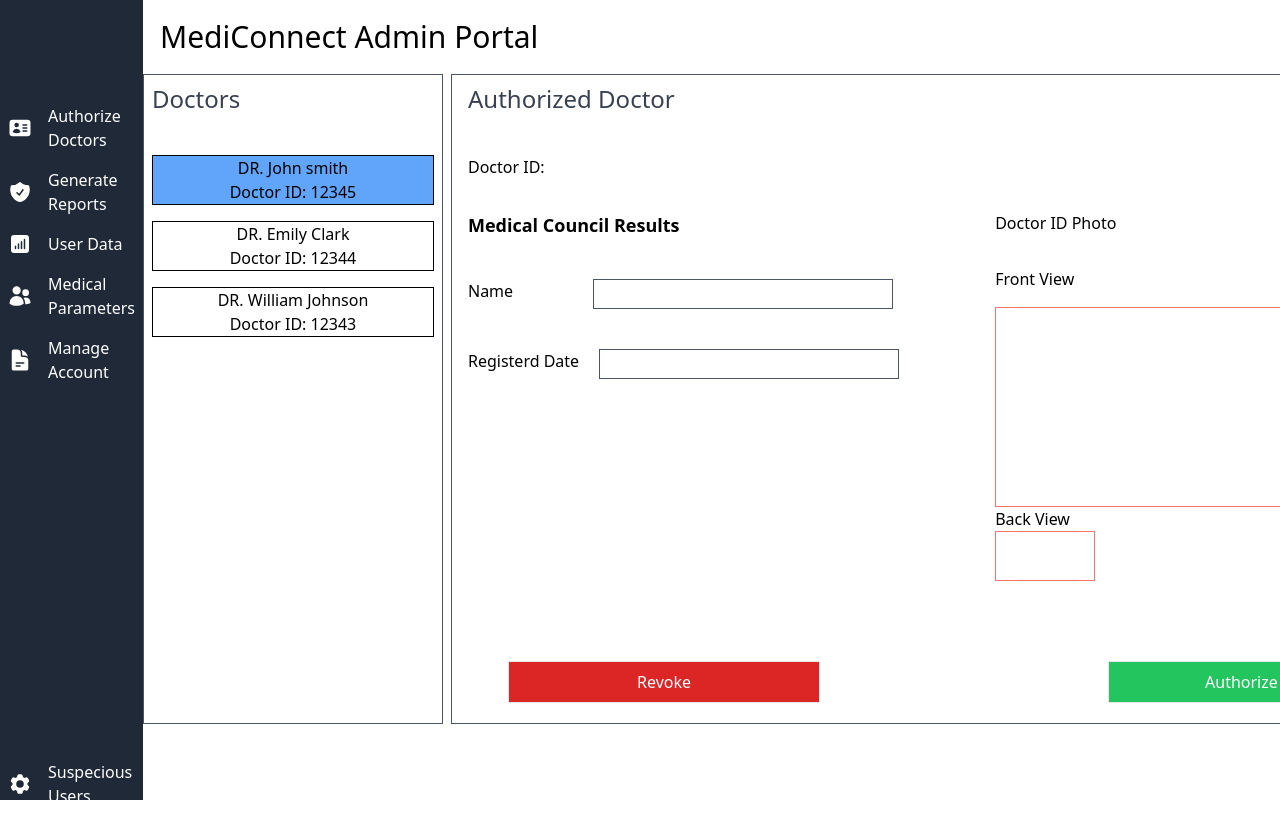
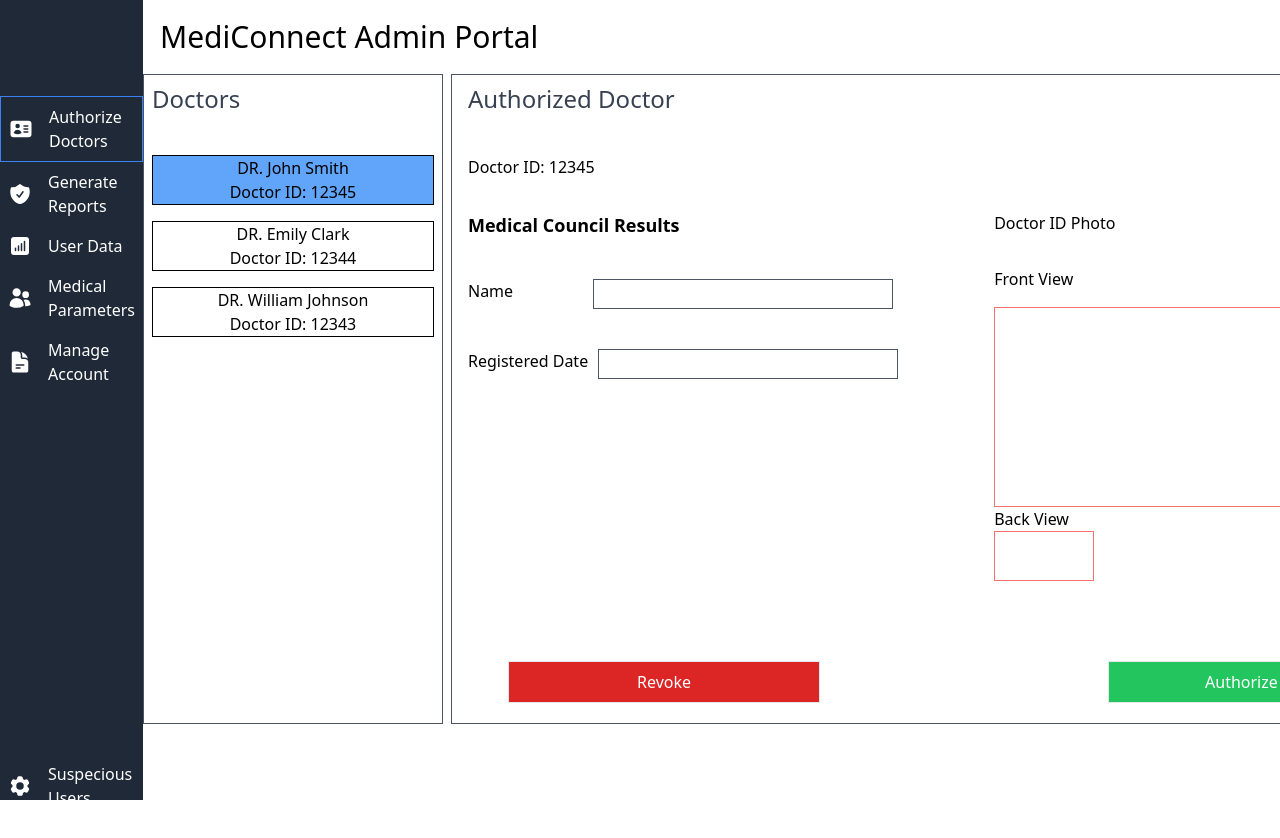
Before and after one commit to Medical-Care-Management-System/Mediconnect-Admin-Frontend, a React (Create React App) app: page / in a window 1280 px wide. Shown: the top 838 px of the page. Built offline with nearby package versions, Linux system fonts and the light colour scheme.

Commit message:
Doctor and Authorize Doctor component Done

```diff
--- a/src/App.js
+++ b/src/App.js
@@ -1,29 +1,45 @@
-import React from 'react';
+import React, { useState } from 'react';
 import Head from './Head';
 import SideBar from './SideBar';
 import DoctorContainer from './DoctorContainer';
 import AuthorizedDoctor from './AuthorizedDoctor';
 
 function App() {
+
+  //sample  data
+  const [doctorData, setDoctorData] = useState([
+    { name: "John Smith", doctor_id: 12345 },
+    { name: "Emily Clark", doctor_id: 12344 },
+    { name: "William Johnson", doctor_id: 12343 },
+  ]);
+
+  // Function to remove the first doctor and update the doctorData state
+  const removeFirstDoctor = () => {
+    if (doctorData.length > 0) {
+      const updatedData = doctorData.slice(1); // Remove the first doctor
+      setDoctorData(updatedData); // Update state
+    }
+  };
+
+  // Get the first doctor's ID
+  const firstDoctorId = doctorData.length > 0 ? doctorData[0].doctor_id : null;
+
   return (
     <div className="flex">
       <SideBar />
       <div className="flex-1 flex flex-col">
         <Head />
-          <main className="flex justify-items-center   ">
+        <main className="flex justify-items-center">
           <div className='border border-gray-600' style={{ width: '300px', height: '650px' }}>
-              <DoctorContainer/>
+            <DoctorContainer doctorData={doctorData} />
           </div>
-            <div className='px-1'>
+          <div className='px-1'></div>
+          <div className='border border-gray-600 ' style={{ width: '1000px', height: '650px' }}>
+            <AuthorizedDoctor doctorId={firstDoctorId} onDoctorAction={removeFirstDoctor} />
           </div>
-            <div className='border border-gray-600 ' style={{ width: '1000px', height: '650px' }}>
-              <AuthorizedDoctor/>
-            </div>
-
         </main>
       </div>
     </div>
-
   );
 }
 
--- a/src/AuthorizedDoctor.jsx
+++ b/src/AuthorizedDoctor.jsx
@@ -1,15 +1,26 @@
-import React from 'react'
+import React from 'react';
 
-const AuthorizedDoctor = () => {
+const AuthorizedDoctor = ({ doctorId, onDoctorAction }) => {
+
+    const HandleClick=(value)=>{
+
+        if(value===true){
+            console.log('Accepted');
+        }
+        else{
+            console.log("Rejected");
+        }
+        onDoctorAction();
+    };
   return (
     <div className=''>
       <div className='text-gray-700 px-4 py-2 text-2xl'>
         Authorized Doctor
       </div>
       <div className='px-4 py-8'>
-            Doctor ID:
+        Doctor ID: {doctorId ? doctorId : ''}
       </div>
-        <div className=' flex '>
+      <div className='flex'>
         <div className='px-4'>
           <div className='text-lg font-semibold'>
             Medical Council Results
@@ -17,63 +28,38 @@ const AuthorizedDoctor = () => {
           <div className='flex items-center justify-center'>
             <div>
               <div className='flex py-10 '>
-                            <div className=''>
-                                Name
+                <div>Name</div>
+                <div className='px-10'></div>
+                <div className='border border-gray-600' style={{ width: '300px', height: '30px' }}></div>
               </div>
-                            <div className='px-10'>
-                            </div>
-                            <div className='border border-gray-600' style={{ width: '300px', height: '30px' }}>
-
+              <div className='flex '>
+                <div>Registered Date</div>
+                <div style={{ width: '10px' }}></div>
+                <div className='border border-gray-600' style={{ width: '300px', height: '30px' }}></div>
               </div>
             </div>
-                        <div className='flex '>
-                            <div>
-                                Registerd Date
-                            </div>
-                            <div style={{width:'20px'}}></div>
-                            <div className='border border-gray-600' style={{ width: '300px', height: '30px' }}>
-
           </div>
         </div>
-
+        <div className='p-10'></div>
+        <div id='Photo'>
+          <div>Doctor ID Photo</div>
+          <div className='pt-8 pb-4'>Front View</div>
+          <div className='border border-red-400' style={{ width: '300px', height: '200px' }}></div>
+          <div>Back View</div>
+          <div className='border border-red-400' style={{ width: '100px', height: '50px' }}></div>
         </div>
       </div>
-
-            </div>
-            <div className='p-10'>
-
-            </div>
-            <div id='Photo' >
-                <div>
-                    Doctor ID Photo
-                </div>
-                <div className='pt-8 pb-4'>
-                    Front View
-                </div>
-                <div className='border border-red-400' style={{ width: '300px', height: '200px' }}>
-
-                </div>
-                <div>
-                    Back View
-                </div>
-                <div className='border border-red-400' style={{ width: '100px', height: '50px' }}>
-
-                </div>
-            </div>
-
-        </div>
       <div className='flex pl-14 pt-20'>
-            <button className='border bg-red-600 px-32 py-2 text-white' onClick={()=>{}}>
+        <button className='border bg-red-600 px-32 py-2 text-white' onClick={()=>HandleClick(false)}>
           Revoke
         </button>
         <div className='px-36'></div>
-            <button className='border bg-green-500 px-24 text-white' onClick={()=>{}}>
+        <button className='border bg-green-500 px-24 text-white' onClick={()=>HandleClick(true)}>
           Authorize Doctor
         </button>
-
       </div>
     </div>
-  )
-}
+  );
+};
 
 export default AuthorizedDoctor;
--- a/src/DoctorContainer.jsx
+++ b/src/DoctorContainer.jsx
@@ -1,17 +1,12 @@
-import React from 'react'
+import React from 'react';
 
-const DoctorContainer = () => {
-    const doctor_data=[
-        {name:"John smith",doctor_id:12345},
-        {name:"Emily Clark",doctor_id:12344},
-        {name:"William Johnson",doctor_id:12343},
-    ]
+const DoctorContainer = ({ doctorData }) => {
   return (
     <div>
       <div className='text-gray-700 p-2 text-2xl'>Doctors</div>
       <div>
         <div className="mt-6">
-              {doctor_data.map((item, index) => (
+          {doctorData.map((item, index) => (
             <div
               key={index}
               className="flex flex-col p-2 cursor-default"
@@ -26,8 +21,6 @@ const DoctorContainer = () => {
       </div>
     </div>
   );
+};
 
-
-}
-
-export default DoctorContainer
+export default DoctorContainer;
--- a/src/SideBar.jsx
+++ b/src/SideBar.jsx
@@ -1,30 +1,25 @@
 import React, { useState } from 'react';
 import { ShieldIcon, StatsIcon, UsersIcon, AuthorizeIcon, ManageIcon, SettingIcon, WarningIcon } from './Icons/icon.js';
 
-
-
 const SideBar = () => {
-  const [activeItem, setActiveItem] = useState({ name: 'Authorize Doctors', icon: <AuthorizeIcon/> });
+  const [activeItem, setActiveItem] = useState({ name: 'Authorize Doctors', icon: <AuthorizeIcon /> });
 
   const handleItemClick = (item) => {
     setActiveItem(item);
   };
 
   const menuItems = [
-    { name: 'Authorize Doctors', icon: <AuthorizeIcon/> },
+    { name: 'Authorize Doctors', icon: <AuthorizeIcon /> },
     { name: 'Generate Reports', icon: <ShieldIcon /> },
     { name: 'User Data', icon: <StatsIcon /> },
     { name: 'Medical Parameters', icon: <UsersIcon /> },
     { name: 'Manage Account', icon: <ManageIcon /> },
-
   ];
 
-  const bottomItems=[
-    {name:"Suspecious Users",icon:<SettingIcon/>},
-    {name:"Warning",icon:<WarningIcon/>},
-
-  ]
-
+  const bottomItems = [
+    { name: 'Suspecious Users', icon: <SettingIcon /> },
+    { name: 'Warning', icon: <WarningIcon /> },
+  ];
 
   return (
     <div className="h-screen w-64 bg-gray-800 text-white">
@@ -35,9 +30,9 @@ const SideBar = () => {
         {menuItems.map((item, index) => (
           <li
             key={index}
-            onClick={() => handleItemClick(item.name)}
+            onClick={() => handleItemClick(item)}
             className={`flex items-center p-2 cursor-pointer hover:bg-gray-700 ${
-              activeItem === item.name ? 'bg-transparent border border-blue-500' : ''
+              activeItem.name === item.name ? 'bg-transparent border border-blue-500' : ''
             }`}
           >
             <div className="mr-4">
@@ -47,15 +42,14 @@ const SideBar = () => {
           </li>
         ))}
       </ul>
-      <div className='mt-60 pt-10'>
-
-      <ul className="mt-* pt-20 ">
+      <div className="mt-60 pt-10">
+        <ul className="mt-* pt-20">
           {bottomItems.map((item, index) => (
             <li
               key={index}
-            onClick={() => handleItemClick(item.name)}
+              onClick={() => handleItemClick(item)}
               className={`flex items-center p-2 cursor-pointer hover:bg-gray-700 ${
-              activeItem === item.name ? 'bg-transparent border border-blue-500' : ''
+                activeItem.name === item.name ? 'bg-transparent border border-blue-500' : ''
               }`}
             >
               <div className="mr-4">
@@ -66,10 +60,6 @@ const SideBar = () => {
           ))}
         </ul>
       </div>
-
-
-
-
     </div>
   );
 };
```
Lines whose indentation alone changed are shown as unchanged.
